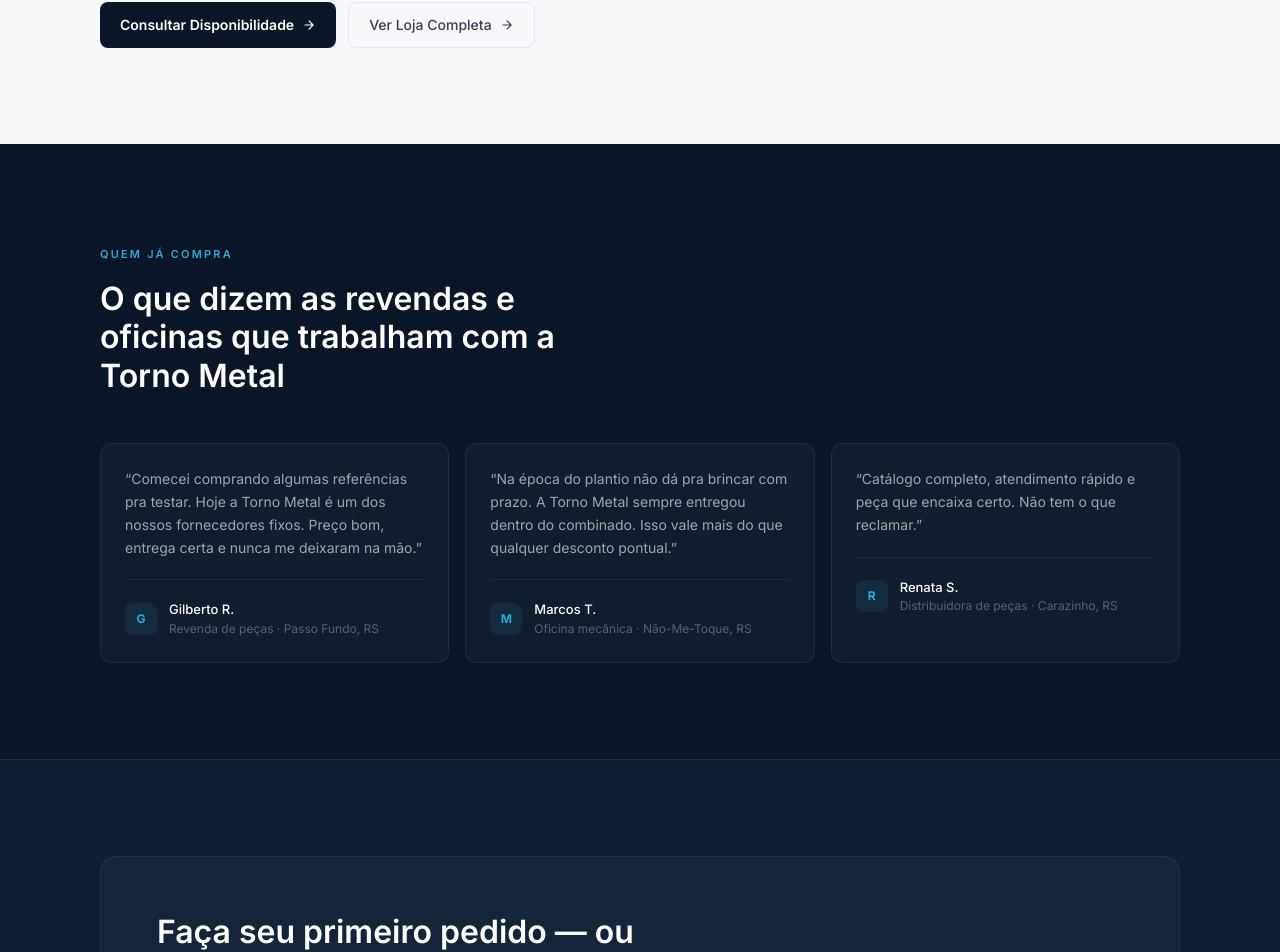
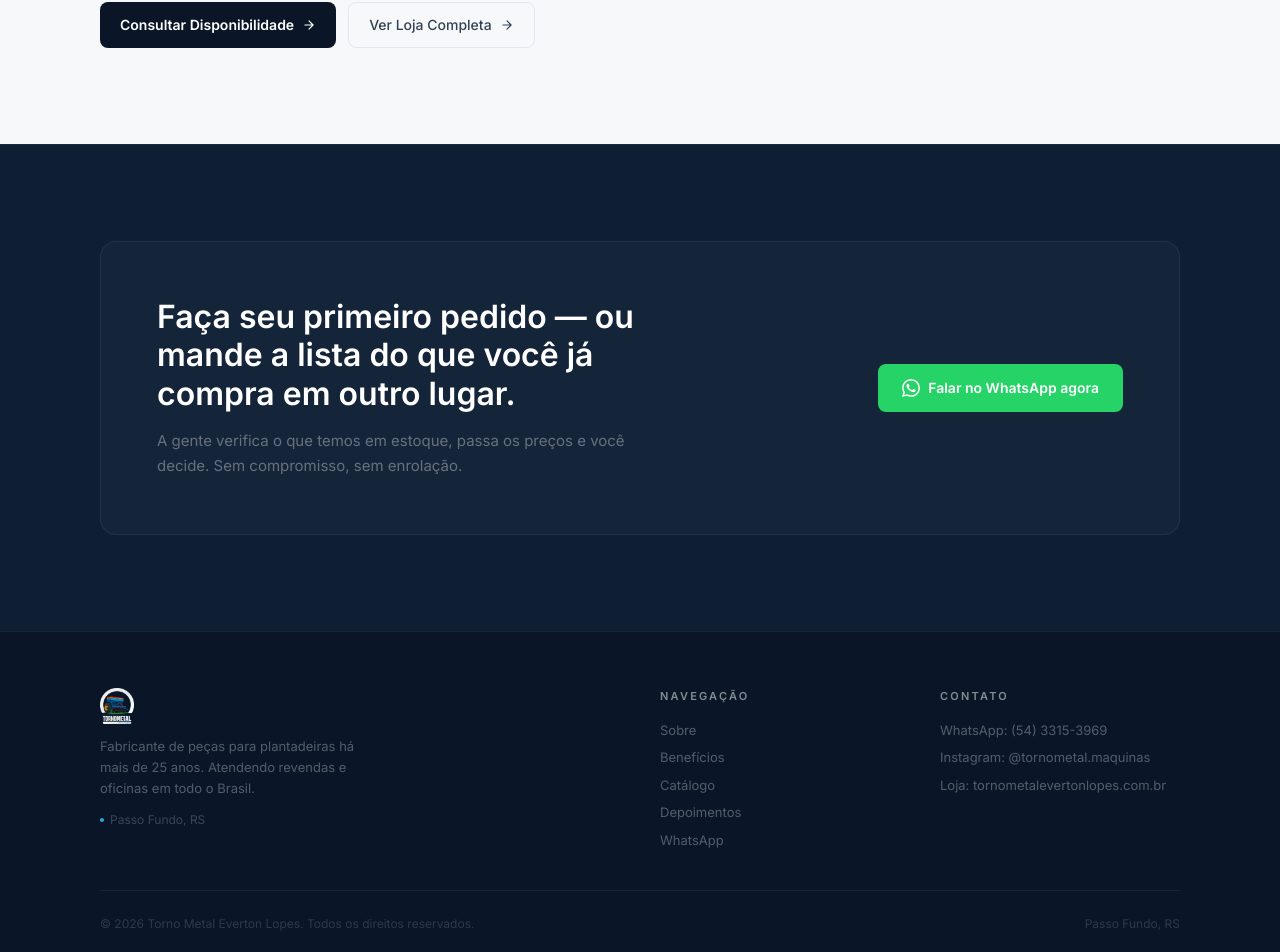
Before and after one commit to 783Correia/REVENDA-TORNOMETAL, a Next.js app: page / in a window 1280 px wide. Shown: the part 4139-5091 px from the top of the page. Built offline with nearby package versions, Linux system fonts and the light colour scheme.

Commit message:
feat: remove testimonials section as requested

```diff
--- a/src/app/page.tsx
+++ b/src/app/page.tsx
@@ -5,7 +5,6 @@
 import { About } from "@/components/About"
 import { Benefits } from "@/components/Benefits"
 import { ProductCarousel } from "@/components/ProductCarousel"
-import { Testimonials } from "@/components/Testimonials"
 import { CTAFinal } from "@/components/CTAFinal"
 import { Footer } from "@/components/Footer"
 
@@ -19,7 +18,6 @@
       <About />
       <Benefits />
       <ProductCarousel />
-      <Testimonials />
       <CTAFinal />
       <Footer />
     </>
```
